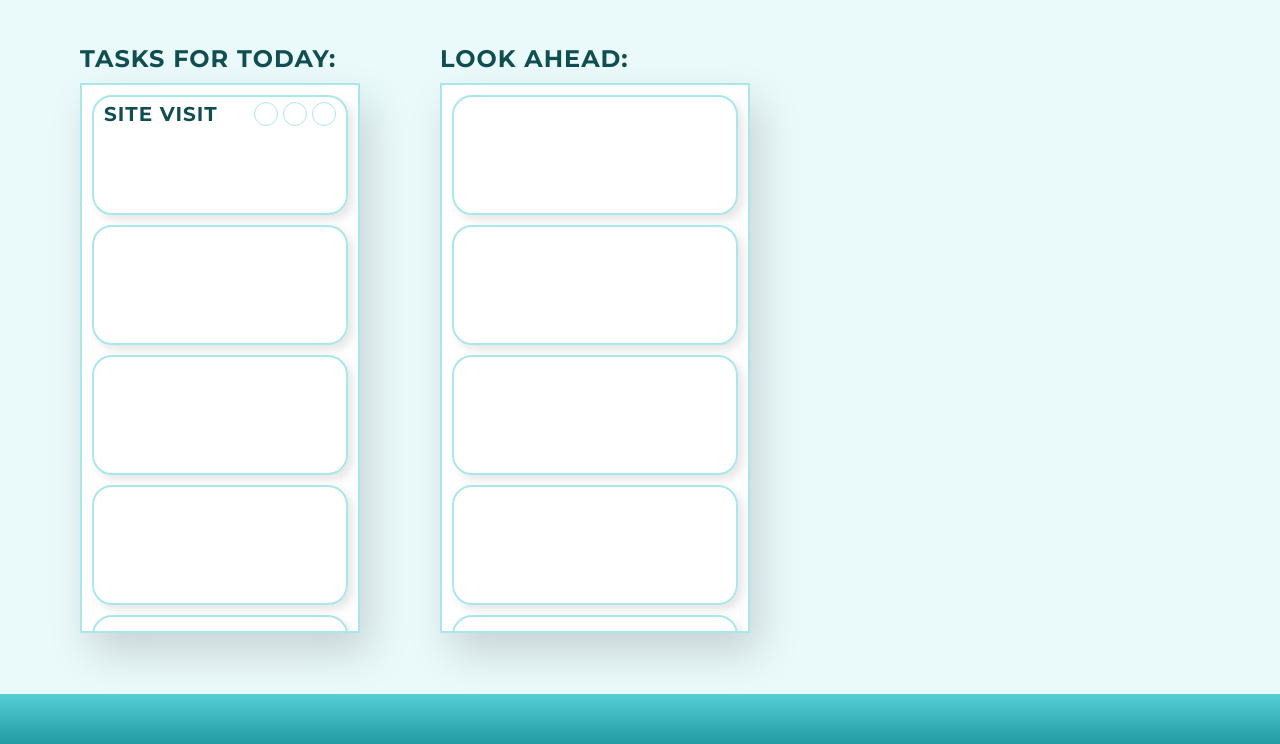
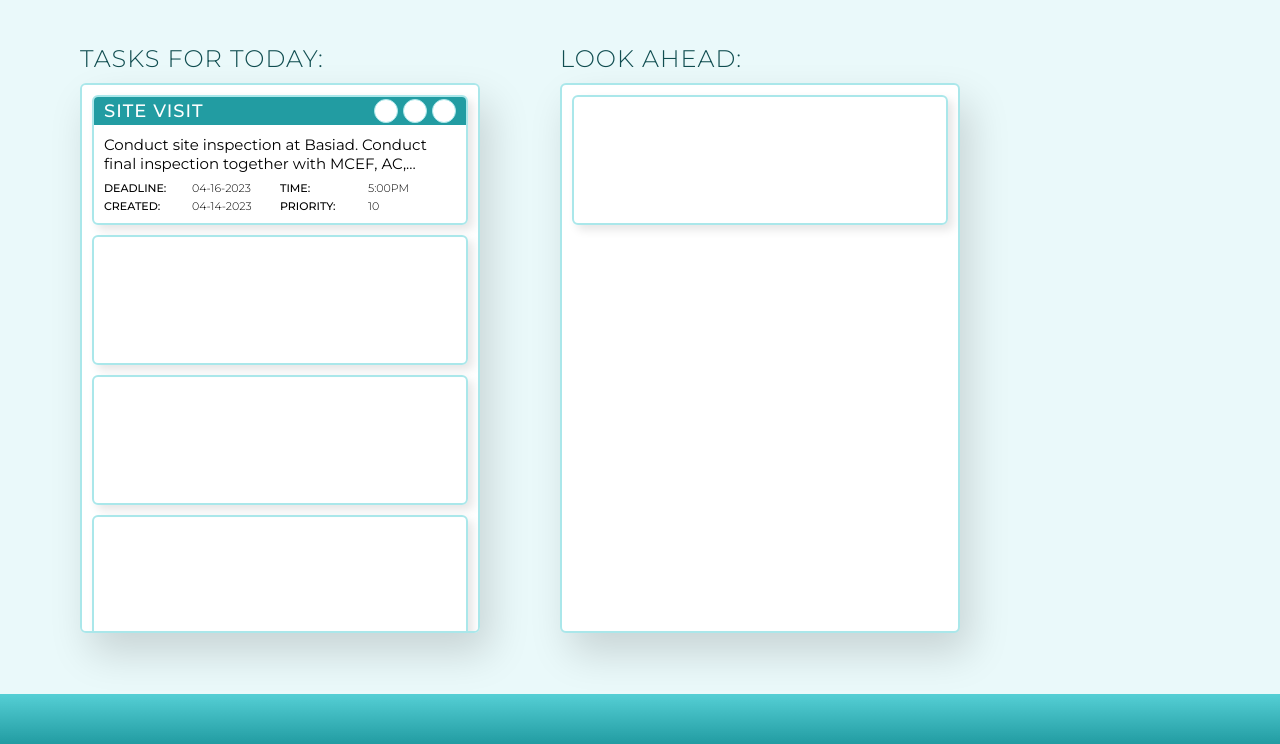
Before and after one commit to engr-mervin/tuturuu, a website: page index.html in a window 1280 px wide. Shown: the part 56-800 px from the top of the page. Drawn offline with Linux system fonts and the light colour scheme.

Commit message:
Modified todo-item, adjusted header, other layout fixes

```diff
--- a/index.html
+++ b/index.html
@@ -45,6 +45,7 @@
         <img src="img/logo/logo-header.png" alt="Tuturuu Logo" class="logo" />
       </div>
 
+      <h1 class="heading-primary">Tuturuu~</h1>
       <nav class="top-nav">
         <ul class="top-nav__items">
           <li class="top-nav__item">
@@ -75,7 +76,30 @@
                 </svg>
               </div>
             </div>
-            <div class="todo-item__details-box"></div>
+            <div class="todo-item__details-box">
+              <p class="todo-item__details-text">
+                Conduct site inspection at Basiad. Conduct final inspection
+                together with MCEF, AC, Foreman and CVs.
+              </p>
+              <div class="todo-item__details-param">Deadline:</div>
+              <div class="todo-item__details-enddate todo-item__details-value">
+                04-16-2023
+              </div>
+              <div class="todo-item__details-param">Time:</div>
+              <div class="todo-item__details-endtime todo-item__details-value">
+                5:00pm
+              </div>
+              <div class="todo-item__details-param">Created:</div>
+              <div
+                class="todo-item__details-createdate todo-item__details-value"
+              >
+                04-14-2023
+              </div>
+              <div class="todo-item__details-param">Priority:</div>
+              <div class="todo-item__details-priority todo-item__details-value">
+                10
+              </div>
+            </div>
           </div>
           <div class="todo-item"></div>
           <div class="todo-item"></div>
@@ -90,12 +114,6 @@
         <h2 class="heading-secondary">Look ahead:</h2>
         <div class="future container">
           <div class="todo-item"></div>
-          <div class="todo-item"></div>
-          <div class="todo-item"></div>
-          <div class="todo-item"></div>
-          <div class="todo-item"></div>
-          <div class="todo-item"></div>
-          <div class="todo-item"></div>
         </div>
       </section>
 
--- a/sass/base/_typography.scss
+++ b/sass/base/_typography.scss
@@ -9,12 +9,22 @@ body {
   text-transform: uppercase;
   color: #114e51;
   letter-spacing: 1px;
+  font-weight: 300;
 }
 
 .heading-tertiary {
   text-transform: uppercase;
-  color: #114e51;
-  font-size: 2rem;
+  color: $color-white;
+  font-size: 1.8rem;
+  font-weight: 500;
   letter-spacing: 1px;
   line-height: 1;
 }
+
+.heading-primary {
+  color: $color-white;
+  margin-left: 1rem;
+  font-weight: 600;
+  font-size: 2.4rem;
+  letter-spacing: 2px;
+}
--- /dev/null
+++ b/sass/components/_container.scss
@@ -0,0 +1,32 @@
+.container {
+  height: 55rem;
+  overflow-y: scroll;
+  background-color: $color-white;
+  padding: 1rem;
+  border: 2px solid $color-outline;
+
+  box-shadow: 1rem 2rem 4rem rgba(0, 0, 0, 0.15);
+  border-radius: 0.6rem;
+
+  &:hover > .todo-item {
+    transform: scale(0.98);
+  }
+
+  & .todo-item:hover {
+    transform: scale(1) translateY(-4px);
+    box-shadow: 0.5rem 0.5rem 1rem rgba(0, 0, 0, 0.06);
+  }
+
+  &::-webkit-scrollbar {
+    width: 7px;
+  }
+
+  &::-webkit-scrollbar-track {
+    box-shadow: inset 0 0 7px rgba($color-primary, 0.3);
+    border-radius: 100px;
+  }
+  &::-webkit-scrollbar-thumb {
+    background-color: $color-scrollbar;
+    border-radius: 100px;
+  }
+}
--- a/sass/components/_todo-item.scss
+++ b/sass/components/_todo-item.scss
@@ -1,10 +1,10 @@
 .todo-item {
   display: flex;
   flex-direction: column;
-  height: 12rem;
+  height: 13rem;
   border: 2px solid $color-outline;
-  padding: 0.5rem 1rem;
-  border-radius: 2rem;
+  border-radius: 0.6rem;
+  overflow: hidden;
 
   box-shadow: 0.5rem 0.5rem 1rem rgba(0, 0, 0, 0.1);
 
@@ -20,15 +20,61 @@
 
   &__title-box {
     // width: 100%;
+    background-color: $color-primary-dark;
     display: flex;
     justify-content: space-between;
     align-items: center;
+    padding: 0.2rem 1rem;
   }
 
   &__details-box {
     width: 100%;
+    padding: 1rem 1rem;
+    padding-bottom: 0.8rem;
+    display: grid;
+
+    grid-template-columns: 1fr 1fr 1fr 1fr;
+
+    grid-template-rows: 1fr 1.8rem 1.8rem;
+
+    align-content: center;
+
+    flex: 1;
   }
 
+  &__details-text {
+    align-self: flex-start;
+    font-size: 1.5rem;
+    overflow: hidden;
+    width: 100%;
+    display: -webkit-box;
+    -webkit-line-clamp: 2;
+    -webkit-box-orient: vertical;
+    font-weight: 400;
+    grid-column: 1/-1;
+  }
+
+  &__details-param {
+    font-size: 1.1rem;
+    display: block;
+    height: 100%;
+
+    font-weight: 500;
+    text-transform: uppercase;
+    display: flex;
+    align-items: center;
+  }
+
+  &__details-value {
+    font-size: 1.1rem;
+    display: block;
+    height: 100%;
+
+    font-weight: 300;
+    text-transform: uppercase;
+    display: flex;
+    align-items: center;
+  }
   &__action-icon:not(:last-child) {
     margin-right: 0.5rem;
 
@@ -43,6 +89,7 @@
     width: 2.4rem;
     height: 2.4rem;
     cursor: pointer;
+    background-color: $color-white;
   }
 }
 
--- a/sass/layout/_app.scss
+++ b/sass/layout/_app.scss
@@ -4,7 +4,8 @@
 
   display: grid;
 
-  grid-template-columns: 1fr 1fr 40rem;
+  grid-template-columns: 40rem 40rem 1fr;
+  column-gap: 8rem;
 
   flex-grow: 1;
   flex-shrink: 0;
--- a/sass/layout/_future.scss
+++ b/sass/layout/_future.scss
@@ -1,5 +1,4 @@
 .section-todo-future {
-  margin-right: 5rem;
   display: flex;
   flex-direction: column;
 }
--- a/sass/layout/_header.scss
+++ b/sass/layout/_header.scss
@@ -1,8 +1,7 @@
 .section-header {
   display: flex;
-  padding: 0rem 6rem;
+  padding: 0rem 8rem;
   align-items: center;
-  justify-content: space-between;
 
   background-image: linear-gradient(
     to bottom,
--- a/sass/layout/_navigation.scss
+++ b/sass/layout/_navigation.scss
@@ -2,7 +2,7 @@
   font-size: 2rem;
   font-weight: 600;
   height: 5rem;
-
+  margin-left: auto;
   &__items {
     height: 100%;
     margin: 0;
--- a/sass/layout/_today.scss
+++ b/sass/layout/_today.scss
@@ -1,5 +1,4 @@
 .section-todo-today {
-  margin-right: 8rem;
   display: flex;
   flex-direction: column;
 }
@@ -16,34 +15,3 @@
     box-shadow: 0.5rem 0.5rem 1rem rgba(0, 0, 0, 0.05);
   }
 }
-
-.container {
-  height: 55rem;
-  overflow-y: scroll;
-  background-color: $color-white;
-  padding: 1rem;
-  border: 2px solid $color-outline;
-
-  box-shadow: 1rem 2rem 4rem rgba(0, 0, 0, 0.15);
-
-  &:hover > .todo-item {
-    transform: scale(0.98);
-  }
-
-  & .todo-item:hover {
-    transform: scale(1) translateY(-4px);
-    box-shadow: 0.5rem 0.5rem 1rem rgba(0, 0, 0, 0.06);
-  }
-
-  &::-webkit-scrollbar {
-    width: 7px;
-  }
-
-  &::-webkit-scrollbar-track {
-    box-shadow: inset 0 0 7px rgba($color-primary, 0.3);
-  }
-  &::-webkit-scrollbar-thumb {
-    background-color: $color-scrollbar;
-    border-radius: 100px;
-  }
-}
--- a/sass/main.scss
+++ b/sass/main.scss
@@ -5,6 +5,8 @@
 
 @import "components/icon";
 @import "components/todo-item";
+@import "components/container";
+
 @import "layout/app";
 @import "layout/header";
 @import "layout/navigation";
```
Also changed, not shown: css/style.css, 1 other file.
